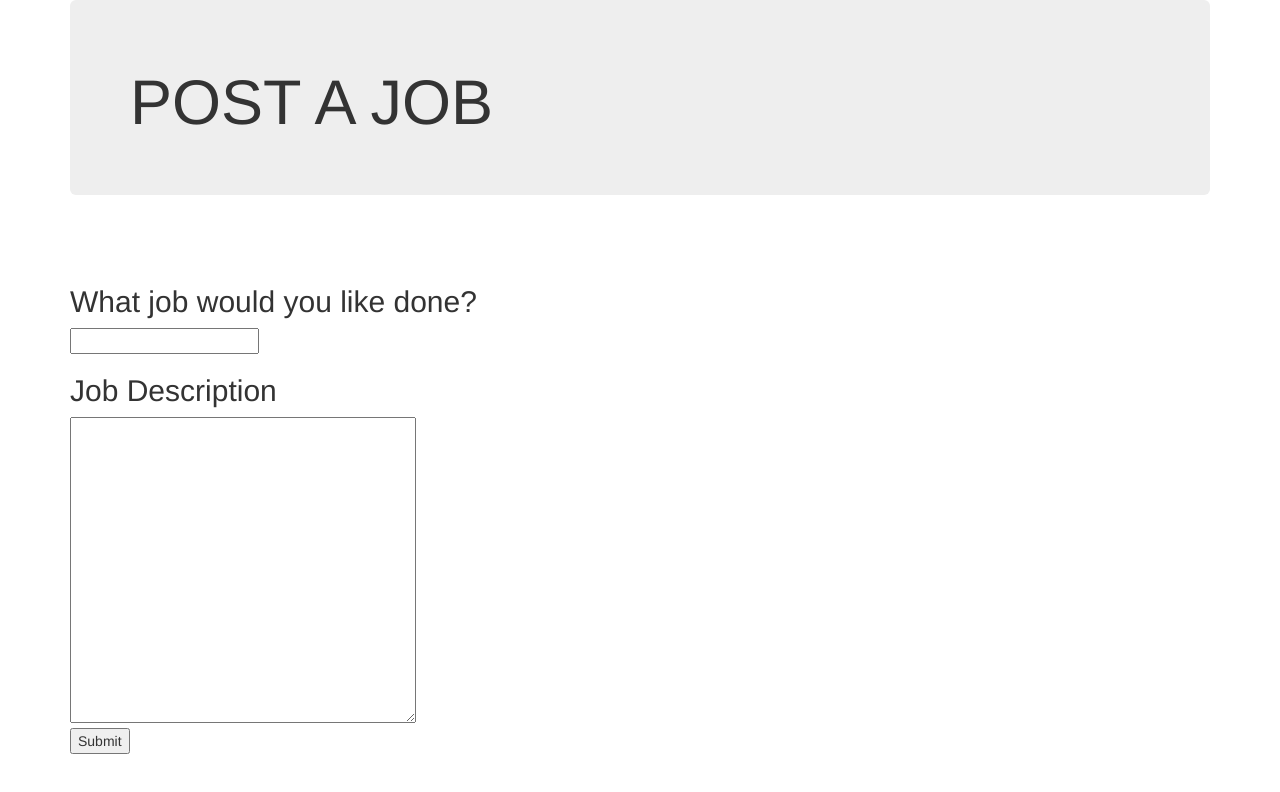
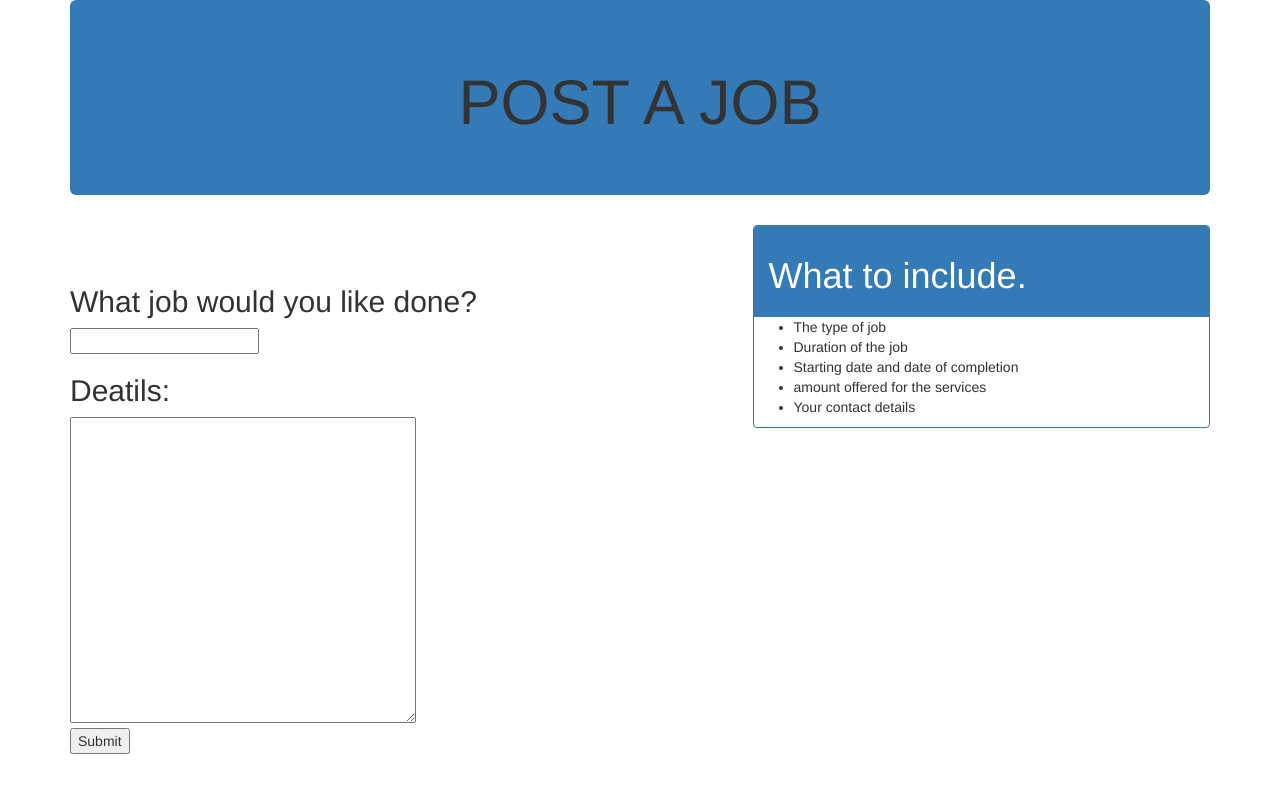
Before and after one commit to Doktatech/jobs-board, a plain HTML site: page job-post.html in a window 1280 px wide. Drawn offline with nearby package versions, Linux system fonts and the light colour scheme.

Commit message:
change styling for jumbotron

```diff
--- a/css/styles.css
+++ b/css/styles.css
@@ -0,0 +1,4 @@
+#jumbotron{
+  text-align: center;
+  background-color: #337ab7
+}
--- a/job-post.html
+++ b/job-post.html
@@ -10,20 +10,41 @@
   </head>
   <body>
     <div class="container">
-      <div class="jumbotron">
+      <div id="jumbotron" class="jumbotron">
         <h1>POST A JOB</h1>
       </div>
-      <br><br>
+      <div class="row">
+       <div class="col-md-7">
+        <br><br>
       <h2>What job would you like done?</h2>
       <form class="" action="index.html" method="post">
         <input type="text" name="jobtype">
       </form>
-      <h2>Job Description</h2>
+      <h2>Deatils:</h2>
       <form class="" action="index.html" method="post">
         <textarea name="name" rows="15" cols="40"></textarea>
         <br>
         <input type="submit" name="description">
       </form>
+      </div>
+      <div class="col-md-5">
+        <div class="panel panel-primary">
+          <div class="panel-heading">
+        <h1 class="">What to include.</h1>
+          </div>
+        <ul>
+          <li>The type of job</li>
+          <li>Duration of the job</li>
+          <li>Starting date and date of completion</li>
+          <li>amount offered for the services</li>
+          <li>Your contact details</li>
+        </ul>
+        </div>
+      </div>
+
+       </div>
+     </div>
+
     </div>
   </body>
 </html>
```
